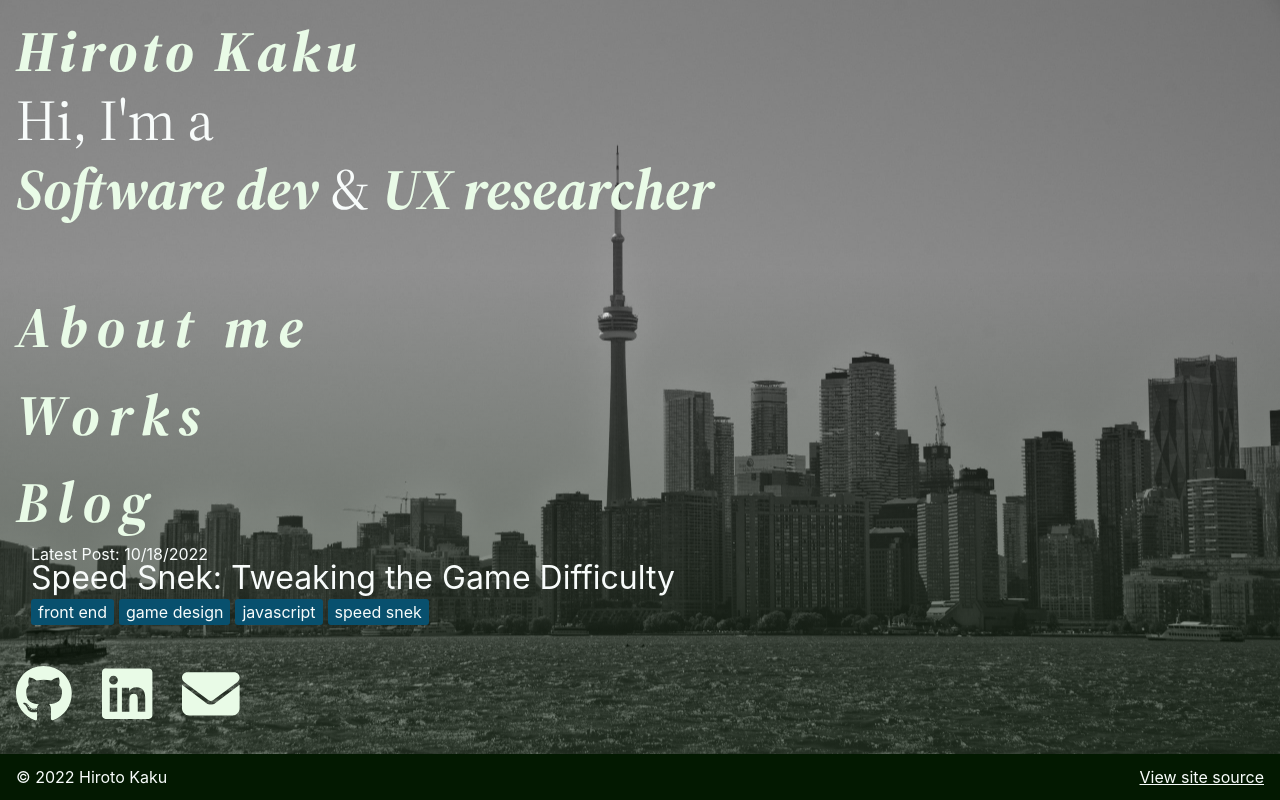
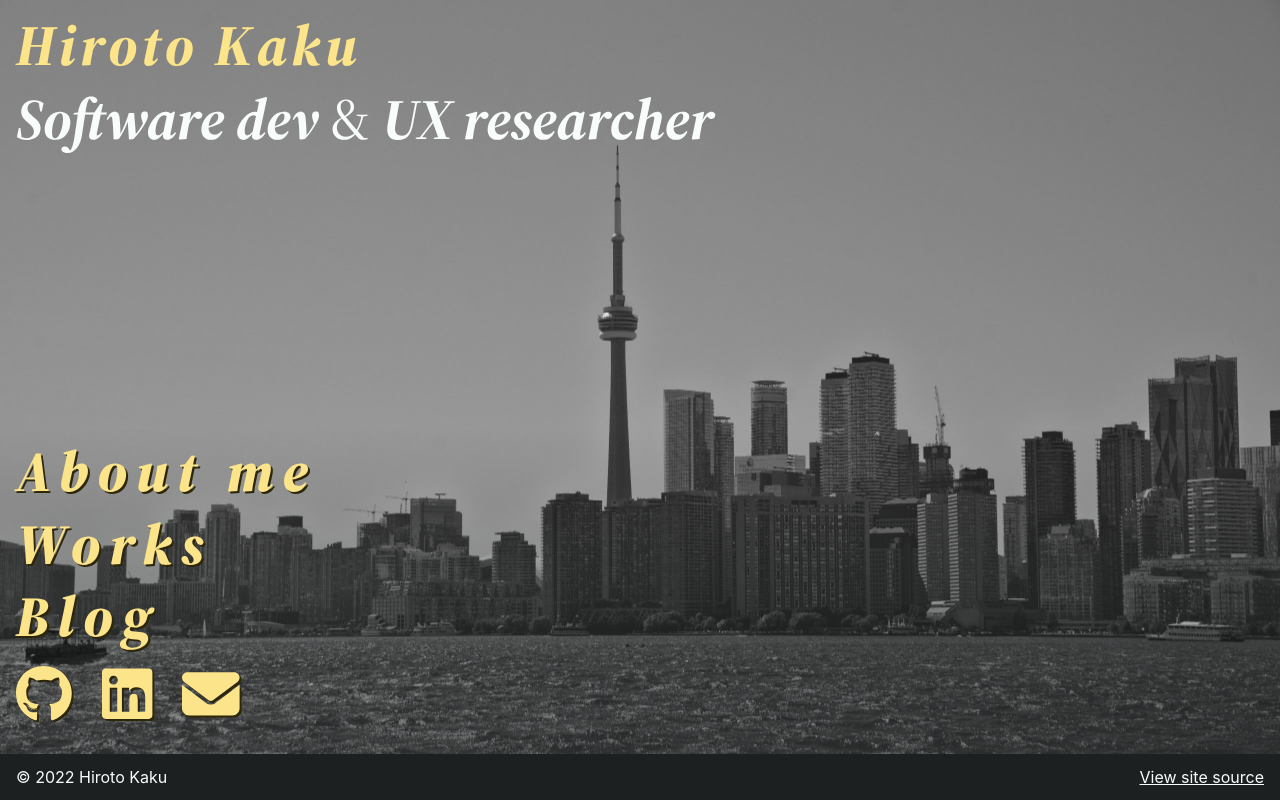
Before and after one commit to thekakkun/thekakkun.github.io, a Next.js app: page / in a window 1280 px wide. Built offline with nearby package versions, Linux system fonts and the light colour scheme; a small style sheet from the web is missing; a web font is replaced by a local one.

Commit message:
Update visual design

```diff
--- a/components/blog/article.module.scss
+++ b/components/blog/article.module.scss
@@ -1,10 +1,10 @@
 @use "../../styles/base";
 
 .article {
-  max-width: 1000px;
+  max-width: 850px;
   margin: 0 auto;
   margin-bottom: 30px;
-  font-size: 1.2rem;
+  font-size: 1.4rem;
   line-height: 1.3;
 
   &__head {
@@ -15,7 +15,7 @@
     @include base.serif;
     font-size: 1.6rem;
     font-weight: 600;
-    color: base.$blue-900;
+    color: base.$green-700;
     margin-bottom: 5px;
   }
 
@@ -27,13 +27,13 @@
       font-weight: 600;
       margin-top: 10px;
       margin-bottom: 10px;
-      color: base.$blue-800;
+      color: base.$green-600;
     }
 
     h3 {
       font-size: 1.2rem;
       font-style: italic;
-      color: base.$blue-800;
+      color: base.$green-600;
       margin-bottom: 10px;
     }
 
@@ -148,23 +148,3 @@
     }
   }
 }
-
-.head {
-  &__pubdate {
-    font-size: 1.1rem;
-  }
-
-  &__tags {
-    margin-bottom: 5px;
-
-    li {
-      display: inline-block;
-      padding: 5px 7px;
-      border-radius: 3px;
-      margin-right: 5px;
-      color: base.$neutral-100;
-      background-color: base.$blue-800;
-      font-size: 1rem;
-    }
-  }
-}
--- a/components/blog/tag.module.scss
+++ b/components/blog/tag.module.scss
@@ -14,7 +14,7 @@
     margin-bottom: 5px;
 
     &:hover {
-      background-color: base.$blue-700;
+      background-color: base.$blue-600;
     }
 
     a {
--- a/components/layout/footer.module.scss
+++ b/components/layout/footer.module.scss
@@ -3,7 +3,7 @@
 .footer {
   @include base.container;
   @include base.sans;
-  background-color: base.$green-900;
+  background-color: base.$neutral-900;
   color: base.$neutral-100;
   flex-shrink: 0;
 
--- a/components/layout/header.module.scss
+++ b/components/layout/header.module.scss
@@ -8,7 +8,7 @@
 
   @include base.phone {
     background-color: rgb(255, 255, 255, 0);
-    box-shadow: 5px 5px 20px color.change(base.$green-200, $alpha: 0);
+    box-shadow: 5px 0 20px color.change(base.$blue-900, $alpha: 0);
     transition: all 0.2s ease-in-out;
     position: relative;
   }
@@ -21,7 +21,7 @@
   &_open {
     @extend .header;
     @include base.phone {
-      box-shadow: 5px 5px 20px base.$green-200;
+      box-shadow: 5px 0px 20px base.$blue-700;
       background-color: rgb(255, 255, 255);
       z-index: 10;
     }
@@ -49,7 +49,7 @@
       grid-area: button;
       border: none;
       font-size: 2rem;
-      color: base.$green-700;
+      color: base.$blue-700;
       cursor: pointer;
       transition: margin-right 0.2s ease-in-out, width 0.2s ease-in-out;
       margin-right: 0;
@@ -79,7 +79,7 @@
       grid-area: home;
       align-self: center;
       @include base.serif;
-      color: base.$green-700;
+      color: base.$blue-700;
       font-size: 2.4rem;
       font-weight: 800;
       font-style: italic;
@@ -88,6 +88,10 @@
       margin-right: 40px;
       transition: all 0.2s ease-in-out;
 
+      &:hover {
+        color: base.$blue-500;
+      }
+
       @include base.phone {
         margin-right: 0;
         justify-self: start;
@@ -95,12 +99,16 @@
 
       &_home {
         @extend .home;
-        color: base.$green-100;
+        color: base.$yellow-300;
         font-size: 3.6rem;
-        line-height: 1.2;
+        margin-bottom: 10px;
+
+        &:hover {
+          color: base.$yellow-300;
+        }
 
         @include base.phone {
-          font-size: 2.4rem;
+          font-size: 2.8rem;
         }
       }
     }
@@ -157,13 +165,13 @@
 
       a {
         @include base.sans;
-        color: base.$green-800;
+        color: base.$blue-700;
         text-decoration: none;
         font-size: 1.8rem;
         transition: color 0.2s ease-in-out;
 
         &:hover {
-          color: base.$green-600;
+          color: base.$blue-500;
         }
       }
 
--- a/components/ui/button.module.scss
+++ b/components/ui/button.module.scss
@@ -16,16 +16,16 @@
     background-color: base.$blue-700;
 
     &:hover {
-      background-color: base.$blue-800;
+      background-color: base.$blue-500;
     }
   }
 
   &--green {
     @extend .button;
-    background-color: base.$green-600;
+    background-color: base.$green-700;
 
     &:hover {
-      background-color: base.$green-700;
+      background-color: base.$green-500;
     }
   }
 }
--- a/pages/about-me.module.scss
+++ b/pages/about-me.module.scss
@@ -43,7 +43,7 @@
       text-decoration: none;
 
       &:hover {
-        color: base.$blue-800;
+        color: base.$blue-500;
       }
     }
   }
--- a/pages/blog/blog.module.scss
+++ b/pages/blog/blog.module.scss
@@ -6,7 +6,7 @@
   &__filter {
     max-width: 1000px;
     margin: 0 auto;
-    background-color: base.$green-200;
+    background-color: base.$blue-100;
     padding: 10px 20px;
     border-radius: 10px;
     margin-bottom: 20px;
--- a/pages/index.module.scss
+++ b/pages/index.module.scss
@@ -1,5 +1,9 @@
 @use "sass:color";
 @use "../styles/base";
+
+$text-color: base.$yellow-300;
+$highlight-color: base.$yellow-900;
+$shadow-color: base.$yellow-600;
 
 .intro {
   @include base.container;
@@ -8,27 +12,19 @@
   flex-direction: column;
   justify-content: space-between;
 
-  &__title {
+  .about {
     @include base.serif;
     font-size: 3.6rem;
     margin-bottom: 30px;
     line-height: 1.2;
 
     @include base.phone {
-      font-size: 2.4rem;
+      font-size: 2.8rem;
     }
-  }
-
-  &__blurb {
-    font-size: 1.8rem;
-    line-height: 1.2;
-    max-width: 850px;
-    margin-bottom: 10px;
   }
 
   em {
     font-weight: 700;
-    color: base.$green-100;
     font-style: italic;
   }
 }
@@ -38,38 +34,36 @@
   padding-bottom: 30px;
   position: absolute;
   bottom: 0;
-  background: base.$green-900;
+  background: base.$neutral-900;
   background: linear-gradient(
     0deg,
-    color.change(base.$green-900, $alpha: 0.5) 0%,
+    color.change(base.$neutral-900, $alpha: 0.5) 0%,
     rgba(0, 0, 0, 0) 100%
   );
 
-  &__item {
+  .item {
     @include base.serif;
     font-size: 3.6rem;
-    font-weight: 700;
+    font-weight: 900;
     letter-spacing: 0.16em;
     font-style: italic;
-    margin-top: 30px;
+    margin-top: 15px;
 
     @include base.phone {
-      font-size: 2.4rem;
+      font-size: 2.8rem;
       margin-top: 15px;
     }
 
-    a {
-      color: base.$green-100;
+    .link {
+      color: $text-color;
       text-decoration: none;
       display: block;
       width: fit-content;
+      transition: filter 0.2s ease-in-out;
+      filter: drop-shadow(2px 2px 0 $highlight-color);
 
-      span {
-        transition: text-decoration 0.2s ease-in-out;
-        text-decoration: solid underline 0rem base.$green-100;
-        &:hover {
-          text-decoration: solid underline 0.2rem base.$green-100;
-        }
+      &:hover {
+        filter: drop-shadow(2px 2px 0 $shadow-color);
       }
     }
 
@@ -82,13 +76,13 @@
       margin-top: 15px;
       margin-left: 15px;
       display: inline-block;
-      // background-color: color.change(base.$green-900, $alpha: 0.3);
 
-      &__title {
+      .title {
         font-size: 2rem;
         margin-bottom: 5px;
         color: base.$neutral-100;
         text-decoration: none;
+        display: inline-block;
 
         @include base.phone {
           font-size: 1.6rem;
@@ -99,33 +93,28 @@
         }
       }
 
-      &__pubdate {
+      .pubdate {
         font-size: 1rem;
         text-decoration: none;
         color: base.$neutral-100;
       }
+    }
+  }
 
-      &__tag {
-        margin-top: 10px;
-        font-size: 1rem;
-        li {
-          display: inline-block;
-          padding: 5px 7px;
-          border-radius: 3px;
-          margin-right: 5px;
-          color: base.$neutral-100;
-          background-color: base.$blue-800;
-        }
+  .social {
+    display: flex;
+    flex-direction: row;
+    gap: 30px;
+    margin-top: 20px;
+
+    .link {
+      color: $text-color;
+      transition: all 0.2s ease-in-out;
+      filter: drop-shadow(2px 2px 0 $highlight-color);
+
+      &:hover {
+        filter: drop-shadow(2px 2px 0 $shadow-color);
       }
     }
   }
-
-  &__social {
-    display: flex;
-    flex-direction: row;
-
-    li {
-      margin-right: 30px;
-    }
-  }
 }
--- a/pages/index.tsx
+++ b/pages/index.tsx
@@ -34,42 +34,46 @@ export default function HomePage({
       </Head>
 
       <div className={styles.intro}>
-        <h1 className={styles.intro__title}>
-          Hi, I&apos;m a<br></br>
+        <h1 className={styles.about}>
           <em>Software&nbsp;dev</em> &amp;&nbsp;
           <em>UX&nbsp;researcher</em>
         </h1>
       </div>
+
       <nav className={styles.nav}>
         <ul>
-          <li className={styles.nav__item}>
-            <Link href="/about-me">About me</Link>
+          <li className={styles.item}>
+            <Link href="/about-me" className={styles.link}>
+              About me
+            </Link>
           </li>
-          <li className={styles.nav__item}>
-            <Link href="/works">Works</Link>
+          <li className={styles.item}>
+            <Link href="/works" className={styles.link}>
+              Works
+            </Link>
           </li>
-          <li className={styles.nav__item}>
-            <Link href="/blog">Blog</Link>
-            <div className={styles.blogpost}>
-              <div className={styles.blogpost__pubdate}>
+          <li className={styles.item}>
+            <Link href="/blog" className={styles.link}>
+              Blog
+            </Link>
+            {/* <div className={styles.blogpost}>
+              <div className={styles.pubdate}>
                 <em>Latest Post</em>:{" "}
                 <time dateTime={latestPost.date}>
                   {useFormattedDate(latestPost.date)}
                 </time>
               </div>
-              <Link
-                href={`/blog/${latestPost.id}`}
-                className={styles.blogpost__title}
-              >
+              <Link href={`/blog/${latestPost.id}`} className={styles.title}>
                 {latestPost.title}
               </Link>
               <Tag tags={latestPost.tags}></Tag>
-            </div>
+            </div> */}
           </li>
-          <li className={styles.nav__item}>
-            <ul className={styles.nav__social}>
+          <li className={styles.item}>
+            <ul className={styles.social}>
               <li>
                 <a
+                  className={styles.link}
                   href="https://github.com/thekakkun/"
                   rel="noreferrer"
                   target="_blank"
@@ -79,6 +83,7 @@ export default function HomePage({
               </li>
               <li>
                 <a
+                  className={styles.link}
                   href="https://www.linkedin.com/in/hirotokaku/"
                   rel="noreferrer"
                   target="_blank"
@@ -88,6 +93,7 @@ export default function HomePage({
               </li>
               <li>
                 <a
+                  className={styles.link}
                   href="mailto:kaku.hiroto@gmail.com"
                   rel="noreferrer"
                   target="_blank"
--- a/styles/_base.scss
+++ b/styles/_base.scss
@@ -1,23 +1,64 @@
 // Colors
-$blue-100: #dff6f7;
-$blue-200: #b5eaef;
-$blue-300: #89dee8;
-$blue-400: #5bcfe4;
-$blue-500: #2bc0e1;
-$blue-600: #169dc4;
-$blue-700: #0e769a;
-$blue-800: #08506e;
-$blue-900: #032c40;
 
-$green-100: #e9fbe7;
-$green-200: #c9dbc7;
-$green-300: #a9bca8;
-$green-400: #8b9d8a;
-$green-500: #6e806d;
-$green-600: #526451;
-$green-700: #374937;
-$green-800: #1e301e;
-$green-900: #031901;
+// $blue-100: #dff6f7;
+// $blue-200: #b5eaef;
+// $blue-300: #89dee8;
+// $blue-400: #5bcfe4;
+// $blue-500: #2bc0e1;
+// $blue-600: #169dc4;
+// $blue-700: #0e769a;
+// $blue-800: #08506e;
+// $blue-900: #032c40;
+
+// $green-100: #e9fbe7;
+// $green-200: #c9dbc7;
+// $green-300: #a9bca8;
+// $green-400: #8b9d8a;
+// $green-500: #6e806d;
+// $green-600: #526451;
+// $green-700: #374937;
+// $green-800: #1e301e;
+// $green-900: #031901;
+
+$blue-100: #e6edf9;
+$blue-200: #acc5e8;
+$blue-300: #78a2d7;
+$blue-400: #4b84c7;
+$blue-500: #236ab6;
+$blue-600: #175592;
+$blue-700: #0e406e;
+$blue-800: #072c4b;
+$blue-900: #021727;
+
+$green-100: #f6fcf6;
+$green-200: #c5ebc2;
+$green-300: #96d994;
+$green-400: #6bc86b;
+$green-500: #47b64a;
+$green-600: #308f2d;
+$green-700: #216918;
+$green-800: #14420a;
+$green-900: #081b02;
+
+$yellow-100: #f9f7ee;
+$yellow-200: #faeebd;
+$yellow-300: #fce48a;
+$yellow-400: #fdda57;
+$yellow-500: #ffd023;
+$yellow-600: #cba71d;
+$yellow-700: #967d16;
+$yellow-800: #62520e;
+$yellow-900: #2d2607;
+
+$red-100: #ffebee;
+$red-200: #ffc4ca;
+$red-300: #ff9ca6;
+$red-400: #ff7581;
+$red-500: #ff4d5b;
+$red-600: #c73340;
+$red-700: #8f1f28;
+$red-800: #560f15;
+$red-900: #1e0406;
 
 $neutral-100: #f8fcfb;
 $neutral-200: #d9dddc;
```
